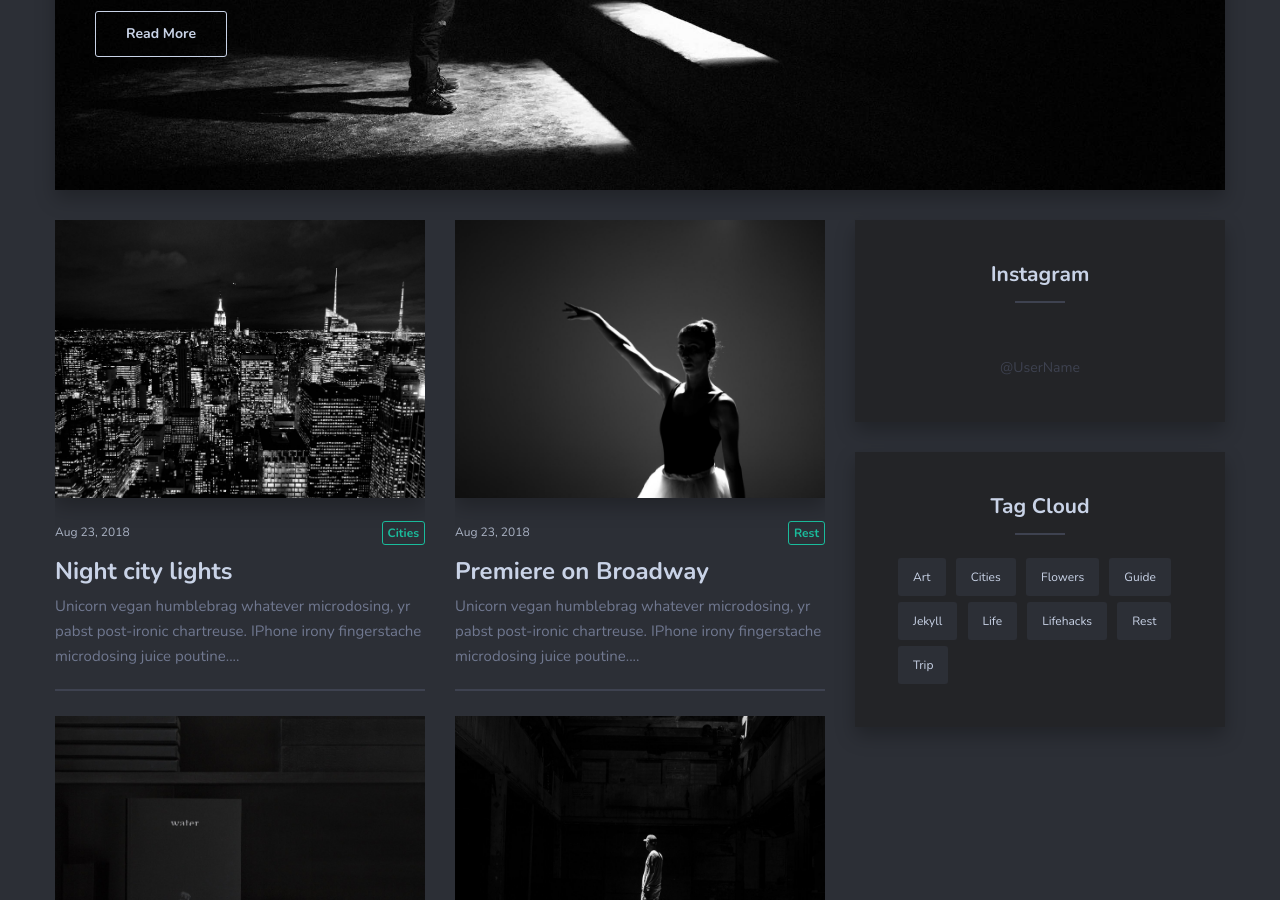
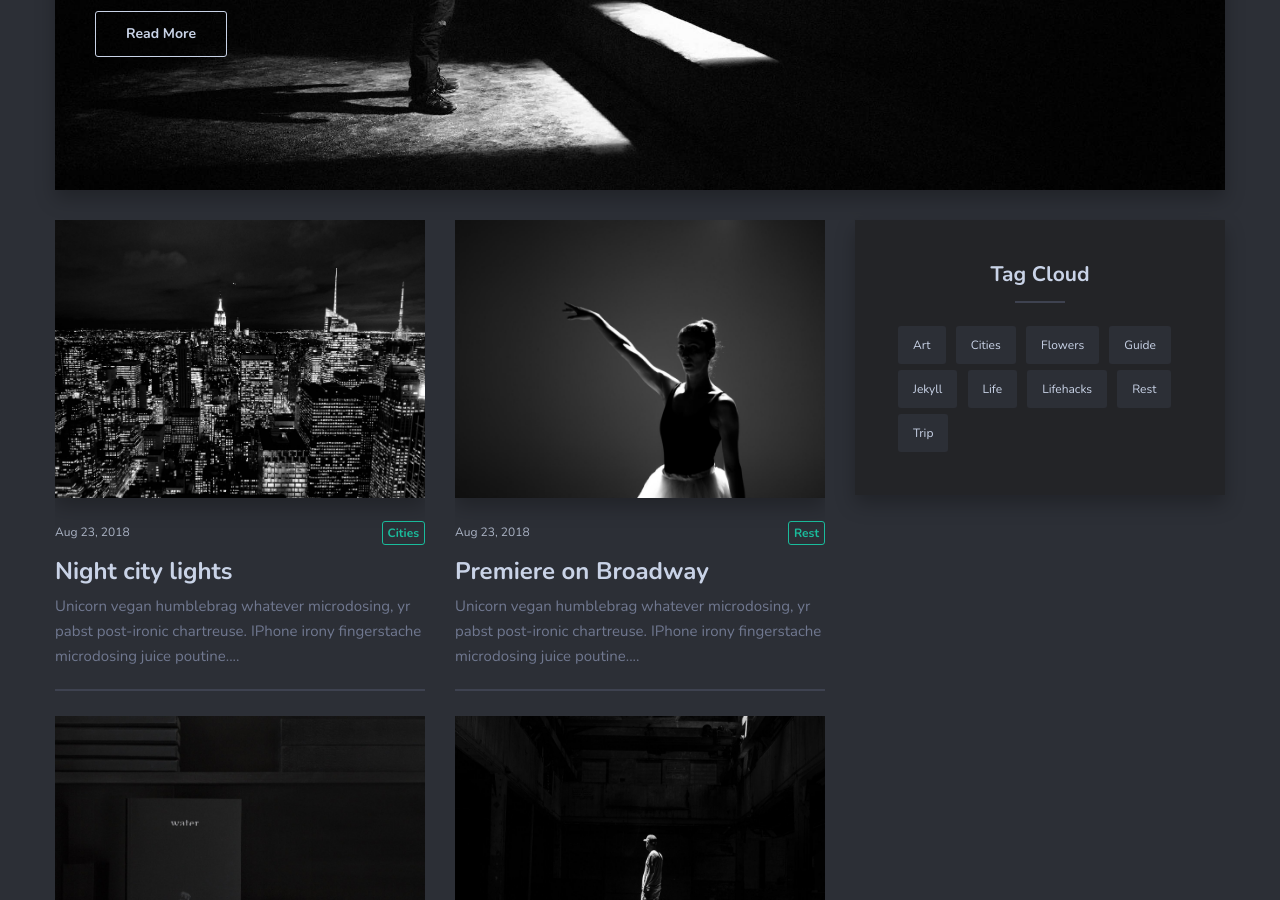
Before and after one commit to larsoliverdam/nmit, a Jekyll site: the page built from index.html, in a window 1280 px wide and 900 px high, scrolled down 505 px. Built offline with Jekyll 4.4.1, drawn with Linux system fonts in a browser that asks for light colours; nearby versions of some CDN libraries; the list of posts is cut into pages by our own code.

Commit message:
comment out sidebar instagram

```diff
--- a/_includes/sidebar.html
+++ b/_includes/sidebar.html
@@ -70,13 +70,13 @@
   </div> -->
 
   {% if site.instafeed == true %}
-  <div class="widget widget-instagram">
+  <!-- <div class="widget widget-instagram">
     <h3 class="widget-title">Instagram</h3>
     <div class="instagram-box">
       <ul id="instafeed" class="instagram-grid list-reset clearfix"></ul>
       <a class="instagram-prof" href="#">&#64;UserName</a>
     </div>
-  </div>
+  </div> -->
   {% endif %}
 
   <div class="widget widget-tags">
```
